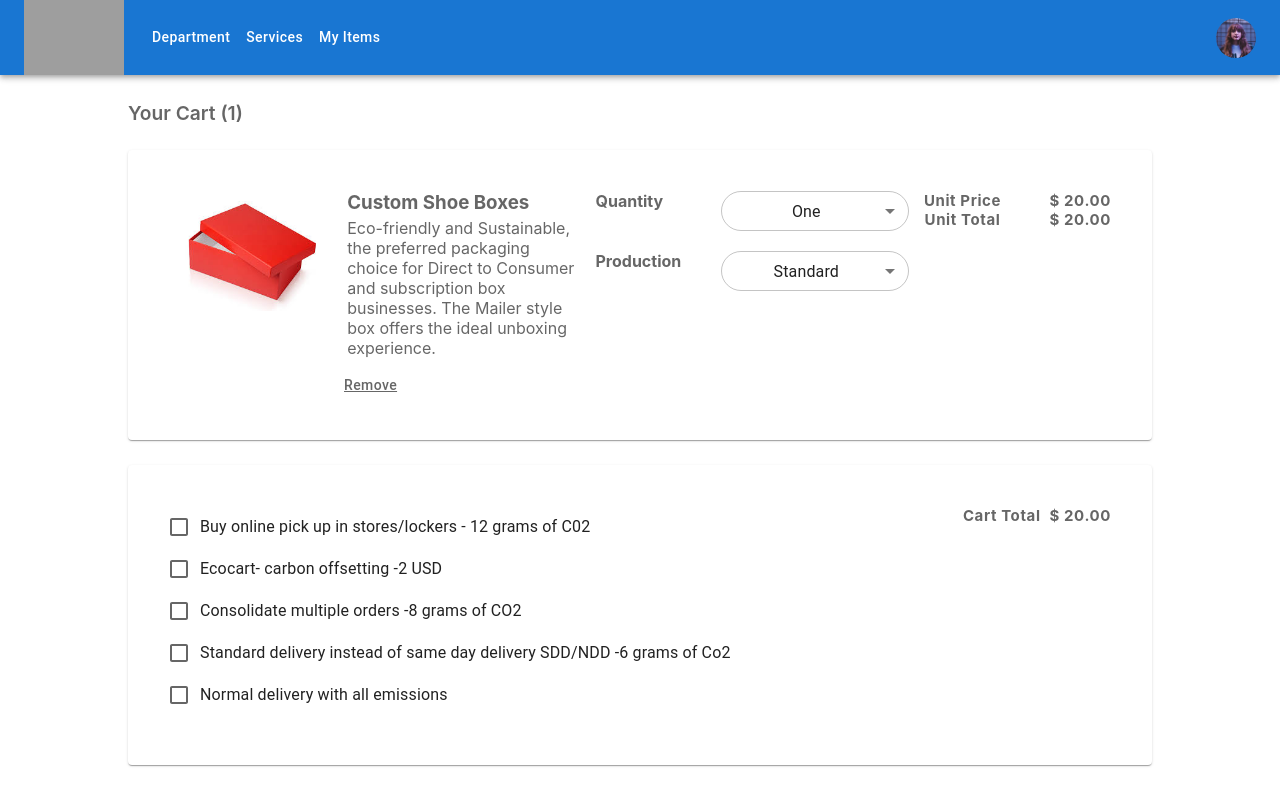
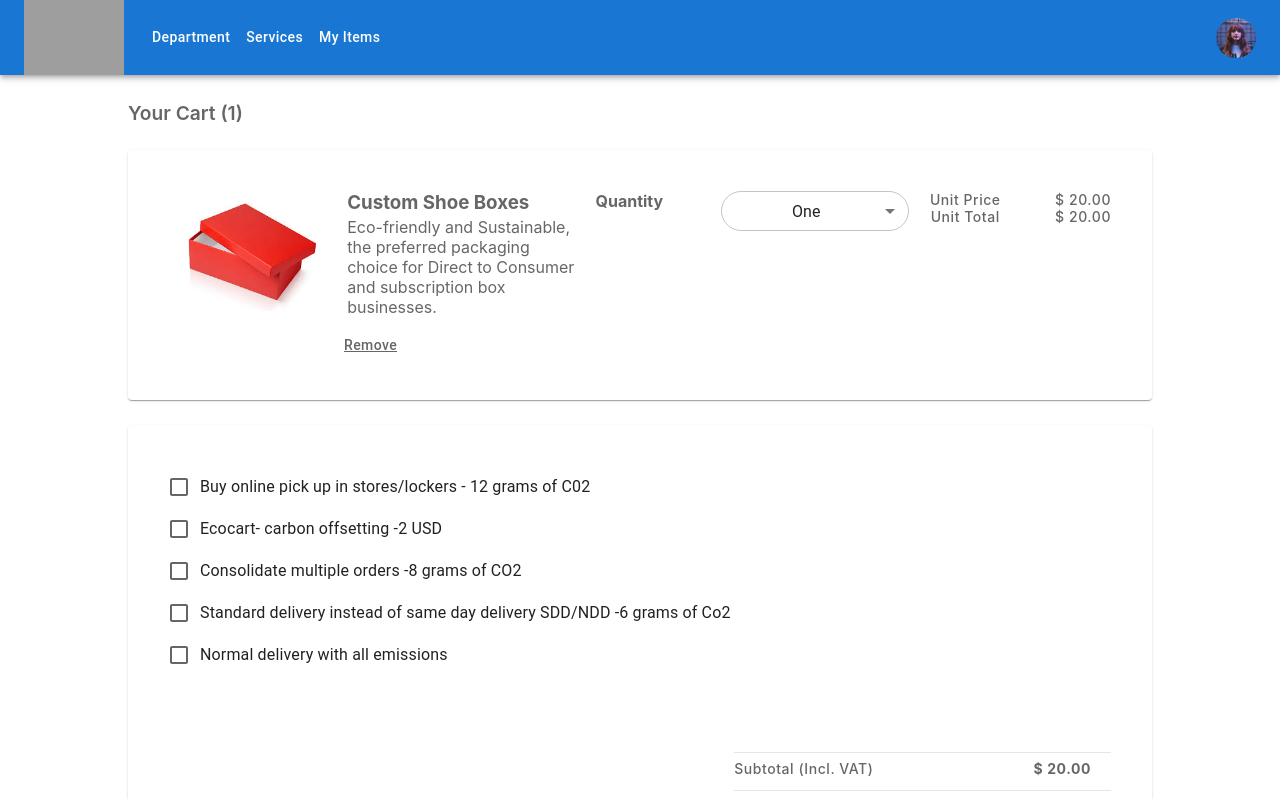
Before and after one commit to aashish12345/demoCartwithReact, a React (Create React App) app: page / in a window 1280 px wide. Shown: the top 799 px of the page. Built offline with nearby package versions, Linux system fonts and the light colour scheme; grey boxes are pictures that could not be loaded.

Commit message:
update design

```diff
--- a/src/App.css
+++ b/src/App.css
@@ -58,27 +58,62 @@
 }
 
 .clsGridPrice {
-  font-size: 15px;
+  font-size: 14px;
   font-style: normal;
-  font-weight: 700;
+  font-weight: 500;
   letter-spacing: .04em;
+  float: right;
   color: rgba(0, 0, 0, 0.6);
 }
-.clsLogo{
+
+.clsGridTotalPrice {
+  width: 40%;
+  margin-top: 8%;
+  display: block;
+}
+
+.clsGridTotalPrice div span:nth-of-type(1) {
+  float: left;
+  text-align: left;
+  margin-right: 20px;
+  position: relative;
+  top: 8px;
+
+}
+
+
+.clsGridTotalPrice div span:nth-of-type(2) {
+  float: right;
+  text-align: right;
+  margin-right: 20px;
+  position: relative;
+  top: 8px;
+  font-weight: 700;
+
+}
+
+.clsGridTotalPrice div {
+  margin-bottom: 10%;
+  border-bottom: 1px solid rgba(0, 0, 0, 0.1) !important;
+
+}
+
+.clsLogo {
   width: 100px !important;
   display: flex;
   margin-right: 20px;
 
 }
+
 .dropDownGrid {
   position: relative;
   left: 34px;
 }
 
 .btnCart {
-  position: relative;
+  left: 91%;
   top: 67px;
-  left: 172px;
+  margin-bottom: 10% !important;
 }
 
 .btnRemove {
@@ -103,7 +138,8 @@
   color: rgb(0, 0, 0, 0.6);
 
 }
-.btncolor{
+
+.btncolor {
   color: rgb(0, 0, 0, 0.6) !important;
 }
 
@@ -111,6 +147,7 @@
   margin: 2% 10% 5% 10%;
   padding: 25px;
 }
+
 .MuiButtonBase-root {
   text-transform: none !important;
 }
--- a/src/cart.js
+++ b/src/cart.js
@@ -3,11 +3,11 @@ import { useState } from "react";
 
 import { Card, Button, CardContent, Checkbox, Grid, FormGroup, FormControlLabel } from "@mui/material";
 const Cart = () => {
-    // const finalPrice = 600;
+    const vat = 2.0;
     let data = [{
         "_id": "64e5ff4fe3d35d1c4044a1de",
         "title": "Custom Shoe Boxes",
-        "description": "Eco-friendly and Sustainable, the preferred packaging choice for Direct to Consumer and subscription box businesses. The Mailer style box offers the ideal unboxing experience.",
+        "description": "Eco-friendly and Sustainable, the preferred packaging choice for Direct to Consumer and subscription box businesses.",
         "qantity": "1",
         "unitPrice": "20",
         "imageUrl": "./shoeBoxNew.jpeg"
@@ -75,8 +75,7 @@ const Cart = () => {
             }
             <Card className="cartContainer">
                 <CardContent>
-                    <Grid container>
-                        <Grid xs={10}>
+                    <Grid xs={12} container>
                         <FormGroup>
                             {
                                 chkJson.map((item) => {
@@ -85,11 +84,14 @@ const Cart = () => {
                             }
                         </FormGroup>
                     </Grid>
-                        <Grid xs={2} className="clsGridPrice">
-                            <span>Cart Total</span> <span className="spnPrice">{`$ ${finalPrice.toFixed(2)}`}</span>
+                    <Grid xs={12} className="clsGridPrice clsGridTotalPrice">
+                        <Grid className="borderBottamDiv"> <span>Subtotal (Incl. VAT)</span> <span className="spnPrice">{`$ ${finalPrice.toFixed(2)}`}</span></Grid>
+                        <Grid className="borderBottamDiv"> <span>Shipping</span> <span className="spnPrice">{ }</span></Grid>
+                        <Grid className="borderBottamDiv"> <span>VAT</span> <span className="spnPrice">{`$ ${vat.toFixed(2)}`}</span></Grid>
+                        <Grid className="borderBottamDiv"> <span>TOTAL (EUR)</span> <span className="spnPrice">{`$ ${finalPrice.toFixed(2)}`}</span></Grid>
+                    </Grid>
+                    <Grid container>
                         <Button className="btnCart" variant="contained">Checkout</Button>
-                        </Grid>
-
                     </Grid>
                 </CardContent>
             </Card>
--- a/src/cartItem.js
+++ b/src/cartItem.js
@@ -100,7 +100,7 @@ const CartItem = (props) => {
                                 </Grid>
                             </Grid>
 
-                            <Grid className="sizeGrid">
+                            {/* <Grid className="sizeGrid">
                                 <Grid item xs={4} className="gridLable">
                                     <span> Production</span>
                                 </Grid>
@@ -116,7 +116,7 @@ const CartItem = (props) => {
                                         <MenuItem value={"Rush"}>Rush</MenuItem>
                                     </Select>
                                 </Grid>
-                            </Grid>
+                            </Grid> */}
                         </Grid>
                         <Grid item xs={3} className="clsGridPrice">
                             <Grid><span>Unit Price</span> <span className="spnPrice">{`$ ${Number(unitPrice).toFixed(2)}`}</span></Grid>
```
Lines whose indentation alone changed are shown as unchanged.
